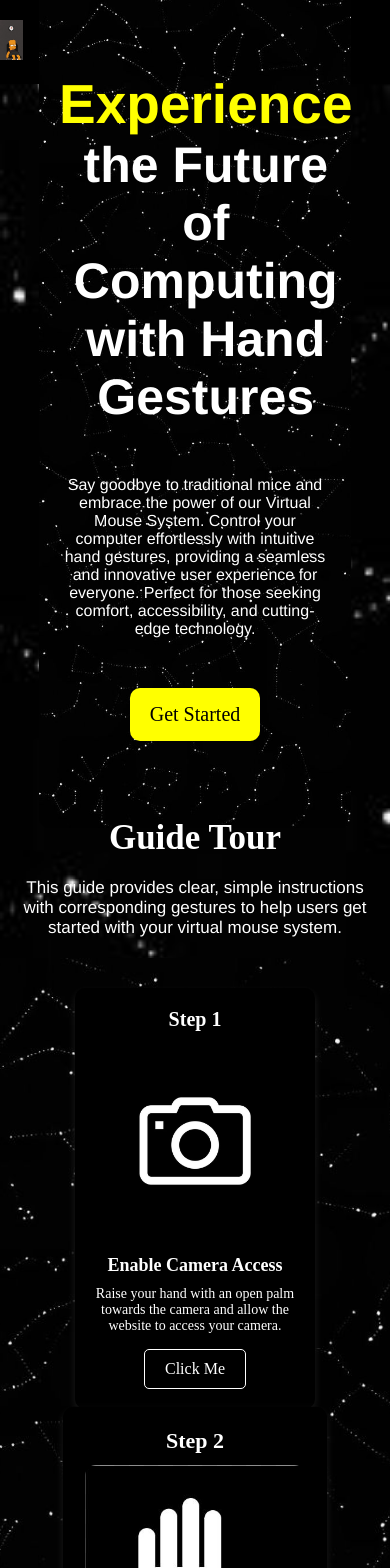
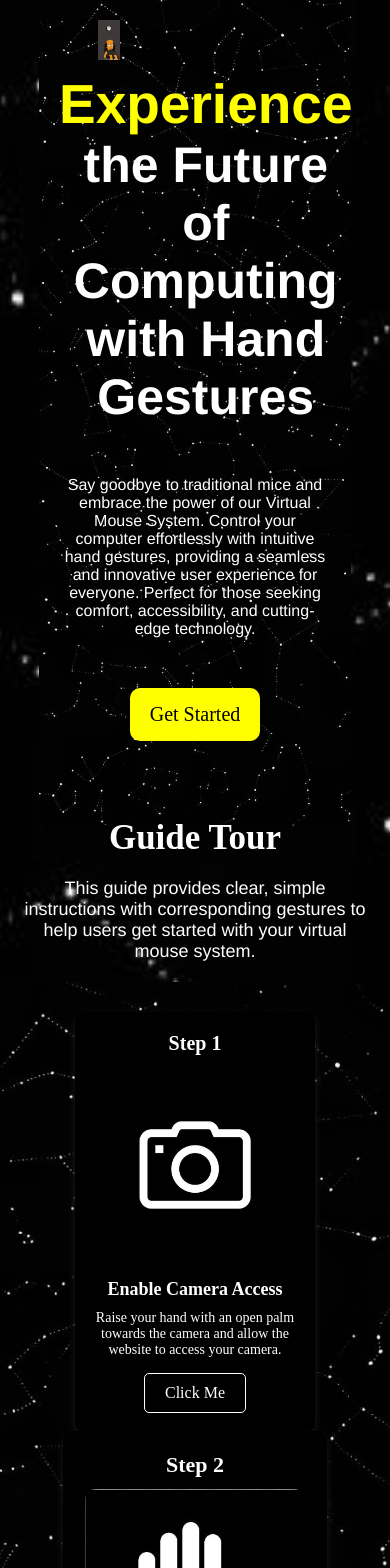
Before and after one commit to iSitanshu/Virtual-Mouse, a React (Vite) app: page / in a window 390 px wide. Shown: the top 1568 px of the page. Built offline with nearby package versions, Linux system fonts and the light colour scheme.

Commit message:
adding media queries

```diff
--- a/src/App.css
+++ b/src/App.css
@@ -10,6 +10,10 @@
   .App {
     width: 100%;
     height: 100%;
+  }
+  .card-content p{
+    max-width: 1000px;
+    font-size: large;
   }
 
   /* Navbar Styles */
@@ -84,20 +88,21 @@
     color: black;
   }
 
+  @media (max-width: 1300px){
+    .navbar-header{
+      padding: auto;
+      margin: auto;
+      max-width: 900px;
+    }
+  }
   /* Responsive Styles */
   @media (max-width: 768px) {
     .navbar-menu {
       display: none;
     }
-
-    .navbar-right {
-      display: none;
-    }
-
-    .navbar-left p {
-      display: none;
-    }
-
+  .navbar-header{
+    max-width: 50%;
+  }
     .navbar-left img {
       height: 40px;
     }
--- a/src/components/LoginPopup/LoginPopup.css
+++ b/src/components/LoginPopup/LoginPopup.css
@@ -11,7 +11,7 @@
     place-self: center;
     width: max(28vw,330px);
     color: #808080;
-    background-color: white;
+    background-color: black;
     display: flex;
     flex-direction: column;
     gap: 25px;
--- a/src/components/Navbar/Navbar.css
+++ b/src/components/Navbar/Navbar.css
@@ -74,6 +74,10 @@
     align-items: center;
 }
 
+input{
+    background-color: black;
+}
+
 .navbar-right .signup-button {
     color: white;
     background: black;
```
